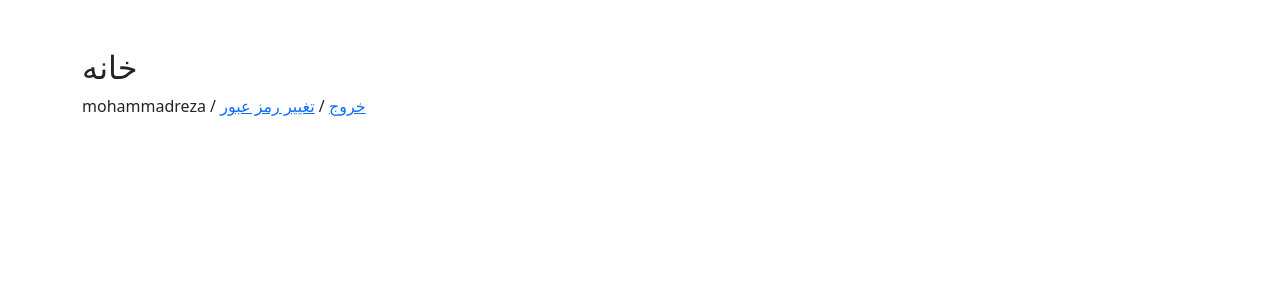
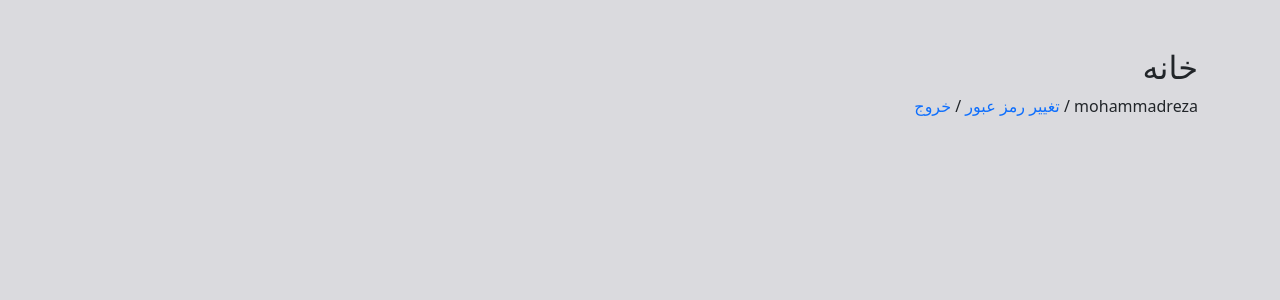
Before and after one commit to mohammadrezaGh80/news_website, a Django app: page / in a window 1280 px wide. Shown: the top 300 px of the page. Run offline with Django 4.2, Linux system fonts and the light colour scheme; a user stored in the database is signed in.

Commit message:
add ReportListView, change background-color of body and add styles to all forms

```diff
--- a/config/urls.py
+++ b/config/urls.py
@@ -21,4 +21,5 @@ urlpatterns = [
     path('', include("pages.urls")),
     path('accounts/', include("django.contrib.auth.urls")),
     path('accounts/', include("accounts.urls")),
+    path('news/', include("news.urls")),
 ]
--- /dev/null
+++ b/news/urls.py
@@ -0,0 +1,7 @@
+from django.urls import path
+
+from . import views
+
+urlpatterns = [
+    path('', views.ReportListView.as_view(), name="report_list"),
+]
--- a/templates/_base.html
+++ b/templates/_base.html
@@ -10,7 +10,7 @@
     <link rel="stylesheet" href="https://fonts.googleapis.com/css2?family=Material+Symbols+Outlined:opsz,wght,FILL,GRAD@48,400,0,0" />
     <title>{% block page_title %}{% endblock page_title %}</title>
 </head>
-<body>
+<body style="background-color: #dadade">
 
     {% block page_content %}
     {% endblock page_content %}
--- a/templates/home.html
+++ b/templates/home.html
@@ -3,20 +3,20 @@
 {% block page_title %}صفحه اصلی{% endblock page_title %}
 
 {% block page_content %}
-    <section class="mt-5">
+    <section class="mt-5" style="direction: rtl">
         <div class="container">
             <div class="row">
                 <h2>خانه</h2>
                 {% if user.is_authenticated %}
                     <p>
                         <span>{{ user.username }}</span> /
-                        <a href="{% url 'logout' %}">خروج</a> /
-                        <a href="{% url 'password_change' %}">تغییر رمز عبور</a>
+                        <a class="text-decoration-none" href="{% url 'password_change' %}">تغییر رمز عبور</a> /
+                        <a class="text-decoration-none" href="{% url 'logout' %}">خروج</a>
                     </p>
                 {% else %}
                     <div class="wrapper-links">
-                        <a href="{% url 'login' %}">ورود</a> /
-                        <a href="{% url 'signup' %}">ثبت نام</a>
+                        <a class="text-decoration-none" href="{% url 'signup' %}">ثبت نام</a> /
+                        <a class="text-decoration-none" href="{% url 'login' %}">ورود</a>
                     </div>
                 {% endif %}
             </div>
--- a/templates/registration/signup.html
+++ b/templates/registration/signup.html
@@ -4,13 +4,14 @@
 {% load crispy_forms_tags %}
 
 {% block page_content %}
-    <section class="mt-5">
+    <section class="my-5">
         <div class="container">
             <div class="row">
                 <a href="{% url 'home' %}" class="wrapper-icon d-flex align-items-center text-decoration-none">
                     <span style="font-size: 22px" class="material-symbols-outlined">arrow_back</span>
                     <span style="font-size: 18px" class="ps-1">بازگشت به صفحه اصلی</span>
                 </a>
+                <div class="col card shadow bg-light mt-3">
                     <form action="" method="POST" class="p-3">
                         {% csrf_token %}
                         {{ form|crispy }}
@@ -21,5 +22,6 @@
                     </form>
                 </div>
             </div>
+        </div>
     </section>
 {% endblock page_content %}
```
Also changed, not shown: news/templates/news/report_list.html (added, +20 -0 lines), news/views.py (+8 -2 lines), templates/registration/login.html (+5 -2 lines), templates/registration/password_change_form.html (+8 -6 lines), templates/registration/password_reset_confirm.html (+7 -5 lines), templates/registration/password_reset_form.html (+7 -5 lines), db.sqlite3. Lines whose indentation alone changed are shown as unchanged.
